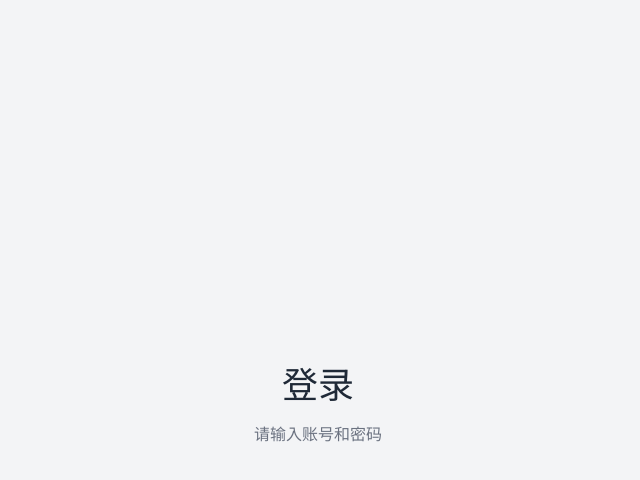
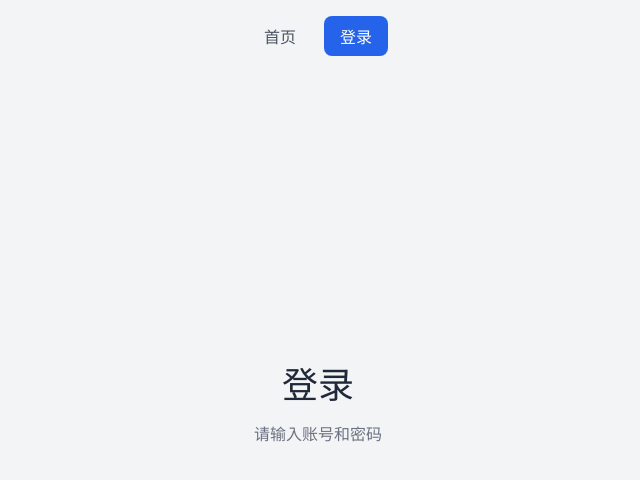
Before and after one commit to zero-two-dev02/peng-admin, a Vue app: page /login in a window 1280 px wide. Shown: the top 480 px of the page, without its empty margins (322-962 px from the left). Built offline with nearby package versions, Linux system fonts and the light colour scheme.

Commit message:
feat: add route navigation links

```diff
--- a/src/App.vue
+++ b/src/App.vue
@@ -1,7 +1,14 @@
 <script setup lang="ts">
-import { RouterView } from 'vue-router'
+import { RouterLink, RouterView } from 'vue-router'
 </script>
 
 <template>
+  <header class="app-header">
+    <nav class="app-nav" aria-label="主导航">
+      <RouterLink to="/">首页</RouterLink>
+      <RouterLink to="/login">登录</RouterLink>
+    </nav>
+  </header>
+
   <RouterView />
 </template>
--- a/src/style.css
+++ b/src/style.css
@@ -42,3 +42,32 @@ body {
   margin: 12px 0 0;
   color: #6b7280;
 }
+
+.app-header {
+  position: fixed;
+  inset: 0 0 auto;
+  z-index: 1;
+  padding: 16px;
+}
+
+.app-nav {
+  display: flex;
+  justify-content: center;
+  gap: 12px;
+}
+
+.app-nav a {
+  padding: 8px 16px;
+  color: #4b5563;
+  text-decoration: none;
+  border-radius: 8px;
+}
+
+.app-nav a:hover {
+  background: #e5e7eb;
+}
+
+.app-nav a.router-link-exact-active {
+  color: #ffffff;
+  background: #2563eb;
+}
```
